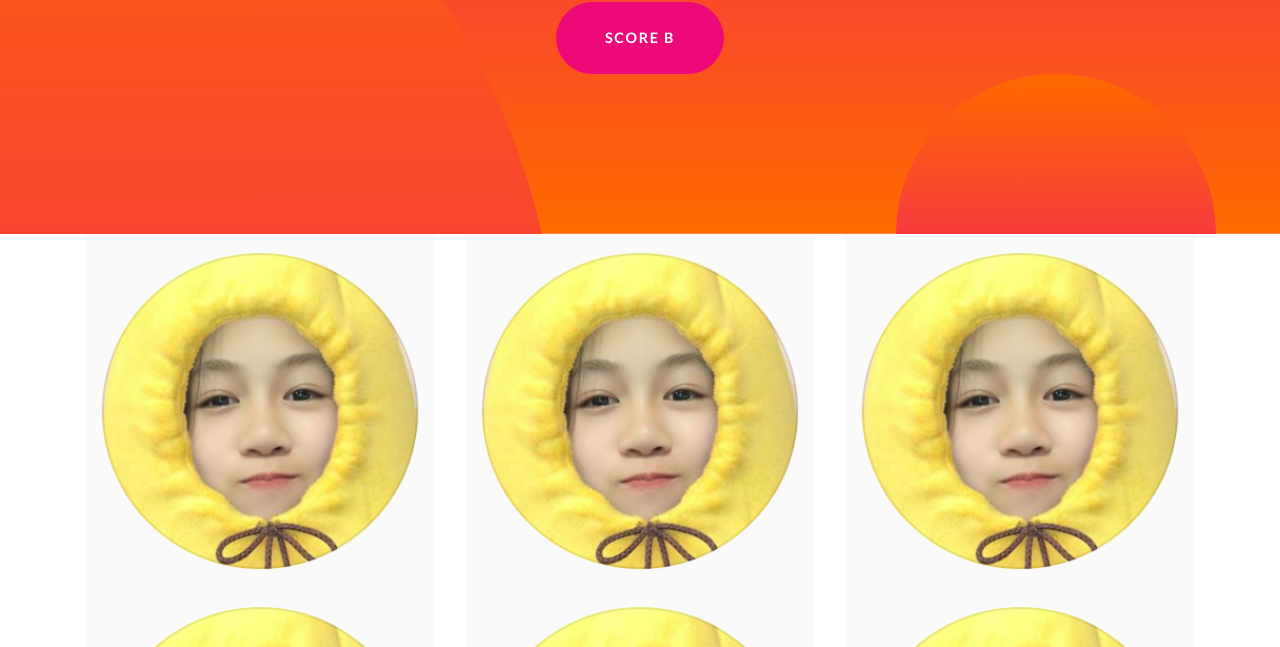
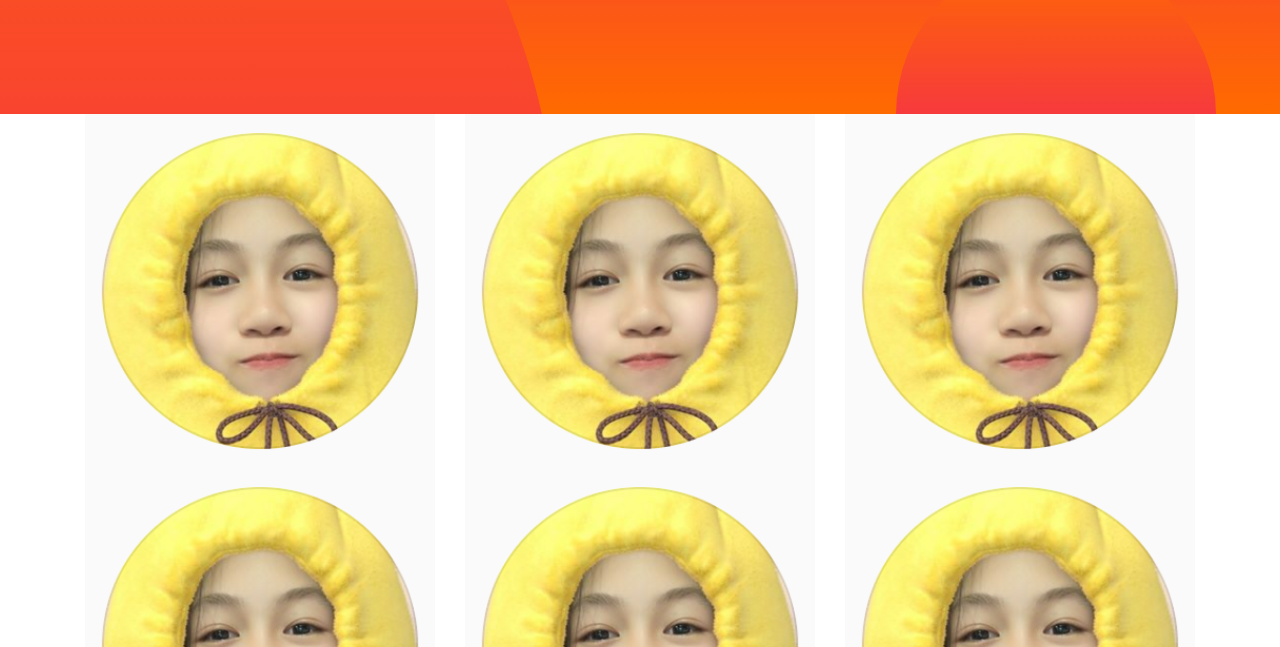
Before and after one commit to aaronleetw/old.aaronlee.tech, a website: page coryanime/cindy/index.html in a window 1280 px wide. Shown: the part 453-1100 px from the top of the page. Drawn offline with Linux system fonts and the light colour scheme; files that its build step writes are made by us from their sources; files whose address does not match are found by name.

```diff
--- a/coryanime/cindy/index.html
+++ b/coryanime/cindy/index.html
@@ -40,7 +40,6 @@
             <div class="container">
                 <h1 class="masthead-heading mb-0">Cory's Literal Favorite</h1>
                 <h2 class="masthead-subheading mb-0">Cindy</h2>
-                <a href="#scoreB" class="link btn btn-primary btn-xl rounded-pill mt-5">Score B</a>
             </div>
         </div>
         <div class="bg-circle-1 bg-circle"></div>
```
